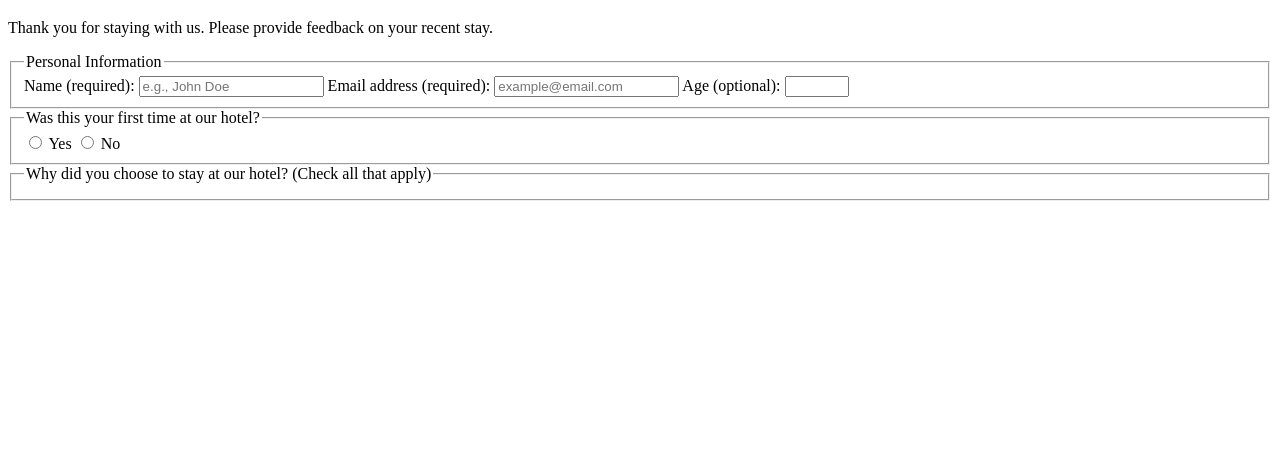
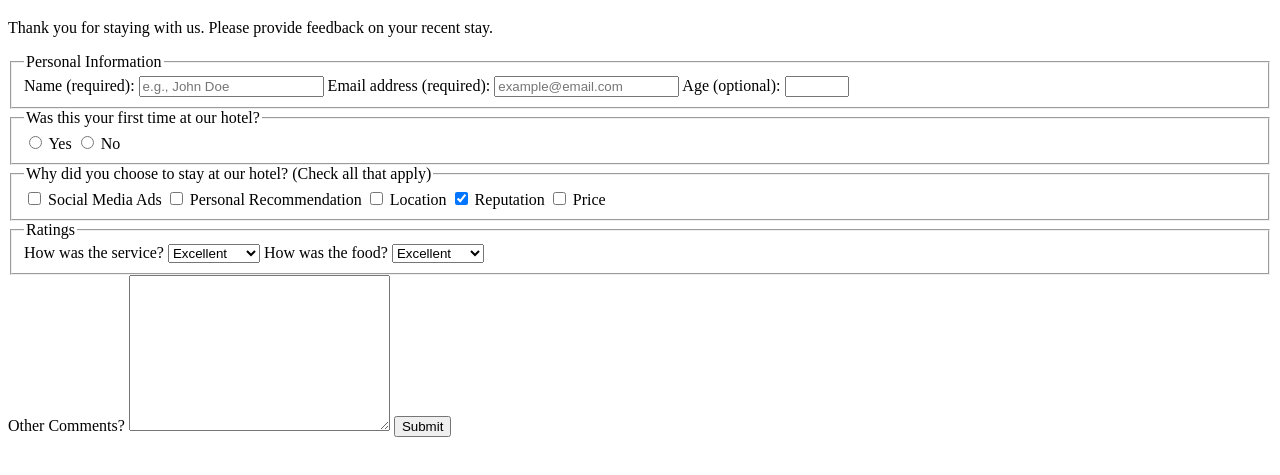
Before and after one commit to JustineBetito/Streak, a plain HTML site: page Forms and Tables HTML/HotelFeedbackForm.html in a window 1280 px wide. Shown: the part 61-536 px from the top of the page. Drawn offline with Linux system fonts and the light colour scheme.

Commit message:
hotel feedback form done

```diff
--- a/Forms and Tables HTML/HotelFeedbackForm.html
+++ b/Forms and Tables HTML/HotelFeedbackForm.html
@@ -55,7 +55,49 @@
 
                 <fieldset>
                     <legend>Why did you choose to stay at our hotel? (Check all that apply)</legend>
+
+                    <input type="checkbox" id="ads" name="choice" value="ads"/>
+                    <label for="ads">Social Media Ads</label>
+
+                    <input type="checkbox" id="recommendation" name="choice" value="recommendation"/>
+                    <label for="recommendation">Personal Recommendation</label>
+
+                    <input type="checkbox" id="location" name="choice" value="location"/>
+                    <label for="location">Location</label>
+
+                    <input type="checkbox" id="reputation" name="choice" value="reputation" checked/>
+                    <label for="reputation">Reputation</label>
+
+                    <input type="checkbox" id="price" name="choice" value="price"/>
+                    <label for="price">Price</label>
                 </fieldset>
+
+                <fieldset>
+                    <legend>Ratings</legend>
+
+                    <label for="service">How was the service?</label>
+                    <select id="service" name="service">
+                        <option value="poor">Poor</option>
+                        <option value="satisfactory">Satisfactory</option>
+                        <option value="good">Good</option>
+                        <option value="very-good">Very Good</option>
+                        <option value="excellent" selected>Excellent</option>
+                    </select>
+
+                    <label for="food">How was the food?</label>
+                    <select id="food" name="food">
+                        <option value="poor">Poor</option>
+                        <option value="satisfactory">Satisfactory</option>
+                        <option value="good">Good</option>
+                        <option value="very-good">Very Good</option>
+                        <option value="excellent" selected>Excellent</option>
+                    </select>
+                </fieldset>
+
+                    <label for="comments">Other Comments?</label>
+                    <textarea id="comments" name="comments" cols="30" rows="10"></textarea>
+
+                    <button type="submit">Submit</button>
             </form>
 
         </main>
```
